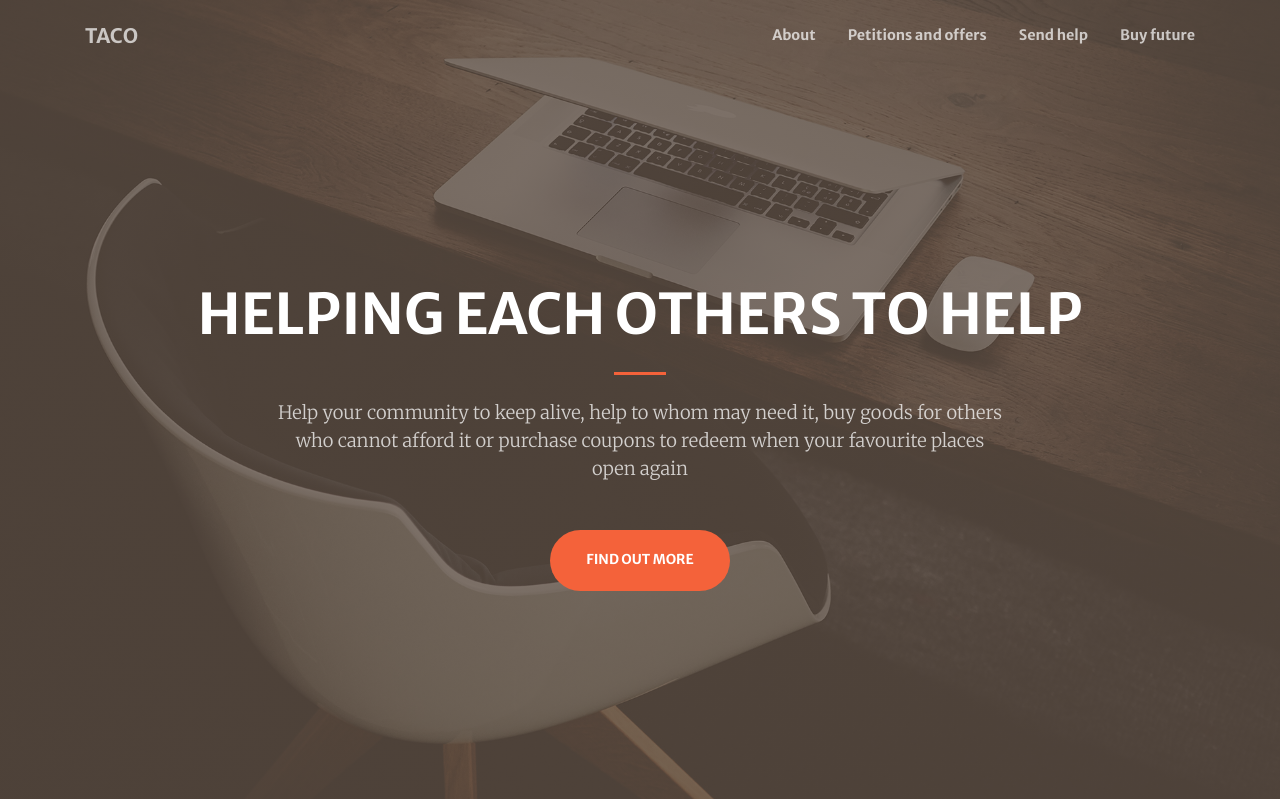
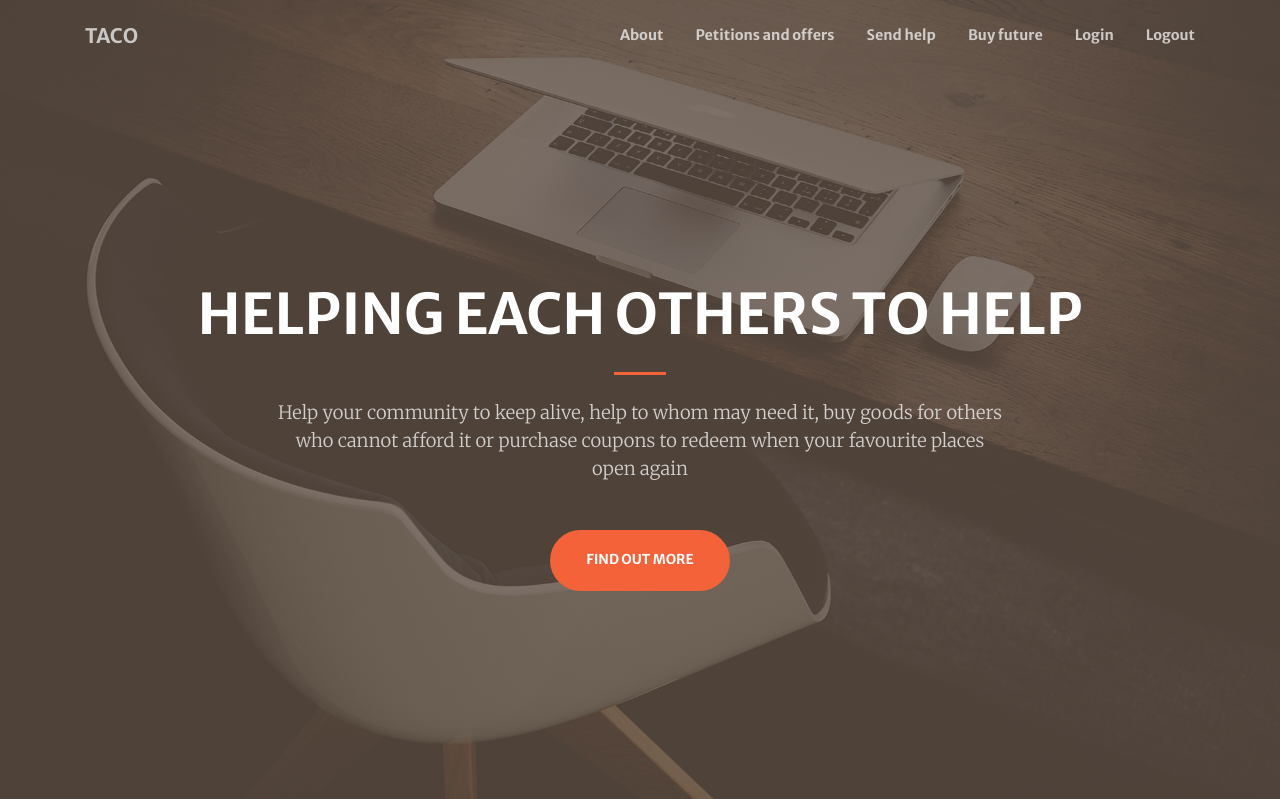
Before and after one commit to pjuradopueyo/taco, a Django app: template users/templates/users/index.html in a window 1280 px wide. Shown: the top 799 px of the page. Run offline with Django 3.2, Linux system fonts and the light colour scheme; the template is opened without the code that fills it, so the values that code supplies are empty; some libraries are stand-ins or nearby versions.

Commit message:
Login, logout and home button on menu bar

```diff
--- a/users/templates/users/base.html
+++ b/users/templates/users/base.html
@@ -26,13 +26,15 @@
         <!-- Navigation-->
         <nav class="navbar navbar-expand-lg navbar-light fixed-top py-3" id="mainNav">
             <div class="container">
-                <a class="navbar-brand js-scroll-trigger" href="#page-top">TACO</a><button class="navbar-toggler navbar-toggler-right" type="button" data-toggle="collapse" data-target="#navbarResponsive" aria-controls="navbarResponsive" aria-expanded="false" aria-label="Toggle navigation"><span class="navbar-toggler-icon"></span></button>
+                <a class="navbar-brand js-scroll-trigger" href="{% url 'index' %}">TACO</a><button class="navbar-toggler navbar-toggler-right" type="button" data-toggle="collapse" data-target="#navbarResponsive" aria-controls="navbarResponsive" aria-expanded="false" aria-label="Toggle navigation"><span class="navbar-toggler-icon"></span></button>
                 <div class="collapse navbar-collapse" id="navbarResponsive">
                     <ul class="navbar-nav ml-auto my-2 my-lg-0">
                         <li class="nav-item"><a class="nav-link js-scroll-trigger" href="#about">About</a></li>
                         <li class="nav-item"><a class="nav-link js-scroll-trigger" href="#services">Petitions and offers</a></li>
                         <li class="nav-item"><a class="nav-link js-scroll-trigger" href="#portfolio">Send help</a></li>
                         <li class="nav-item"><a class="nav-link js-scroll-trigger" href="#contact">Buy future</a></li>
+                        <li class="nav-item"><a class="nav-link js-scroll-trigger" href="{% url 'account_login' %}">Login</a></li>
+                        <li class="nav-item"><a class="nav-link js-scroll-trigger" href="{% url 'account_logout' %}">Logout</a></li>
                     </ul>
                 </div>
             </div>
```
